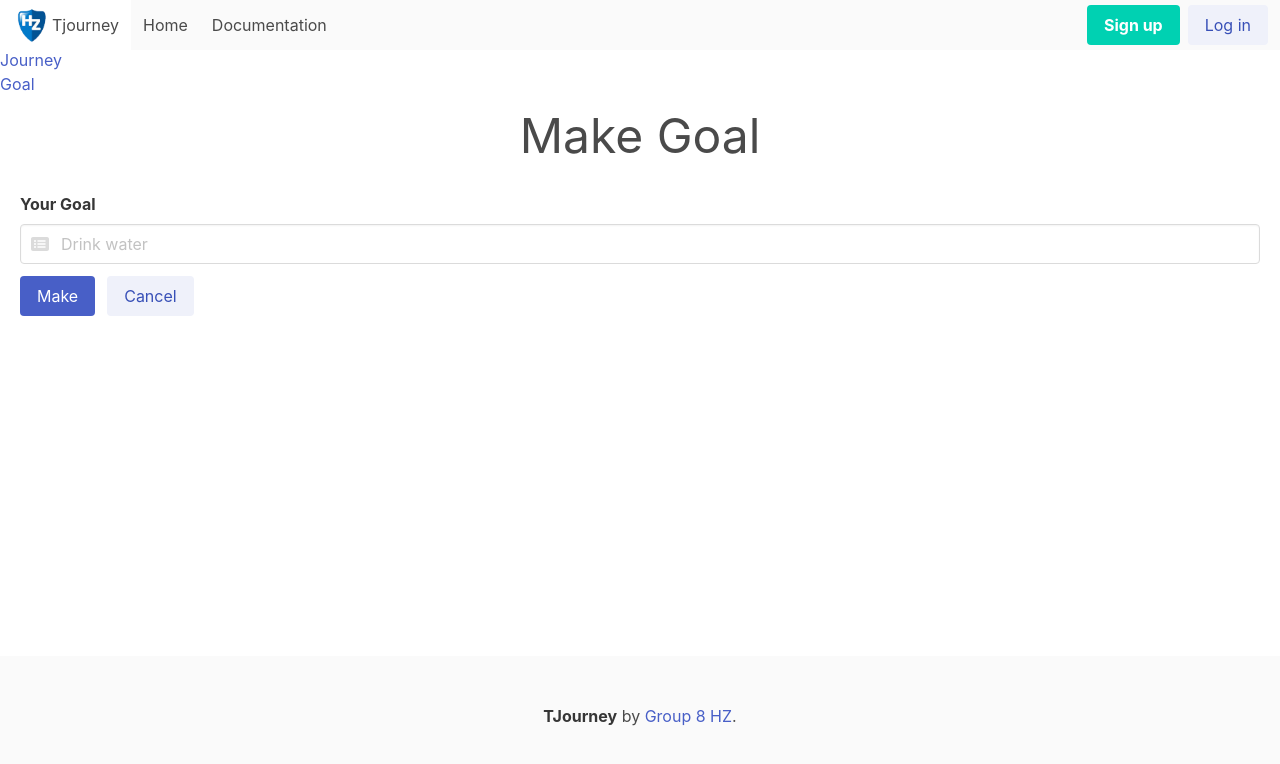
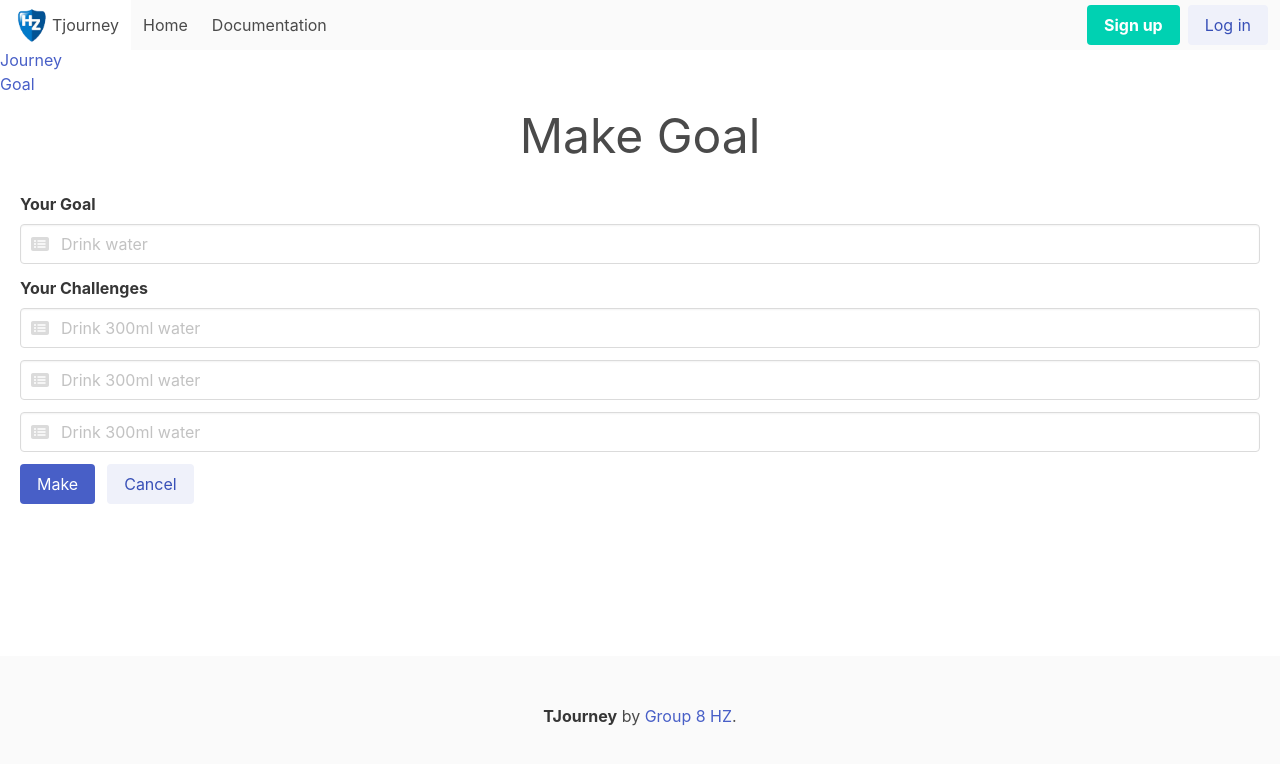
Before and after one commit to ThijsDeR/TJourney, a React (Create React App) app: page /goals in a window 1280 px wide. Shown: the top 764 px of the page. Built offline with nearby package versions, Linux system fonts and the light colour scheme; no server answers.

Commit message:
can add challenges to the goal

```diff
--- a/src/screens/GoalScreen.js
+++ b/src/screens/GoalScreen.js
@@ -4,19 +4,21 @@ import Navigation from "../components/navigation/Navigation";
 import { FontAwesomeIcon } from '@fortawesome/react-fontawesome'
 import { faRectangleList, } from '@fortawesome/free-solid-svg-icons'
 import { useState } from "react";
-import { goals } from "../services/goal-service"
+import { makeGoals } from "../services/goal-service"
 
 
 function Goals() {
+    const [goal, setGoal] = useState("");
+    // There probably is a better way to do this buuuut eh
+    const [challenge1, setChallenge1] = useState("");
+    const [challenge2, setChallenge2] = useState("");
+    const [challenge3, setChallenge3] = useState("");
+    const challenges = [challenge1, challenge2, challenge3];
 
-    const [goal, setGoal] = useState("");
-
-
-
-    const handleGoal = async (e) => {
+    const makeGoal = async (e) => {
         e.preventDefault();
         try {
-            await goals(goal).then(
+            await makeGoals(goal, challenges).then(
                 (data) => {
                     // navigate
                     window.location.reload();
@@ -29,13 +31,12 @@ function Goals() {
             console.log(err);
         }
     };
-    console.log(goal);
+
     return (
         <>
             <Navigation />
             <div style={{ position: "fixed", top: "100px", bottom: "100px", left: "0px", right: "0px" }}>
-
-                <form onSubmit={handleGoal}>
+                <form onSubmit={makeGoal}>
                     <div style={{ display: "flex", justifyContent: "center" }}>
                         <h1 className="is-size-1">Make Goal</h1>
                     </div>
@@ -53,7 +54,42 @@ function Goals() {
                             </div>
                         </div>
 
+                        <div className="field">
+                            <label className="label">Your Challenges</label>
+                            <div className="control has-icons-left has-icons-right">
+                                <input className="input" type="text" placeholder="Drink 300ml water" onChange={(e) => setChallenge1(e.target.value)} />
+                                <span className="icon is-small is-left">
+                                    <FontAwesomeIcon icon={faRectangleList} />
+                                </span>
+                                <span className="icon is-small is-right">
+                                    <i className="fas fa-exclamation-triangle"></i>
+                                </span>
+                            </div>
+                        </div>
 
+                        <div className="field">
+                            <div className="control has-icons-left has-icons-right">
+                                <input className="input" type="text" placeholder="Drink 300ml water" onChange={(e) => setChallenge2(e.target.value)} />
+                                <span className="icon is-small is-left">
+                                    <FontAwesomeIcon icon={faRectangleList} />
+                                </span>
+                                <span className="icon is-small is-right">
+                                    <i className="fas fa-exclamation-triangle"></i>
+                                </span>
+                            </div>
+                        </div>
+
+                        <div className="field">
+                            <div className="control has-icons-left has-icons-right">
+                                <input className="input" type="text" placeholder="Drink 300ml water" onChange={(e) => setChallenge3(e.target.value)} />
+                                <span className="icon is-small is-left">
+                                    <FontAwesomeIcon icon={faRectangleList} />
+                                </span>
+                                <span className="icon is-small is-right">
+                                    <i className="fas fa-exclamation-triangle"></i>
+                                </span>
+                            </div>
+                        </div>
 
                         <div className="field is-grouped">
                             <div className="control">
@@ -65,10 +101,6 @@ function Goals() {
                         </div>
                     </div>
                 </form>
-
-
-
-
             </div>
             <Footer />
         </>
--- a/src/services/goal-service.js
+++ b/src/services/goal-service.js
@@ -1,9 +1,9 @@
 import axios from "../api/axios.js";
 
-export const goals = (goals) => {
+export const makeGoals = (goals, challenges) => {
     return axios.post("/v1/goals", {
         goals,
-
+        challenges
     }).then((response) => {
         if (response.data.accessToken) {
             localStorage.setItem("goals", JSON.stringify(response.data));
```
